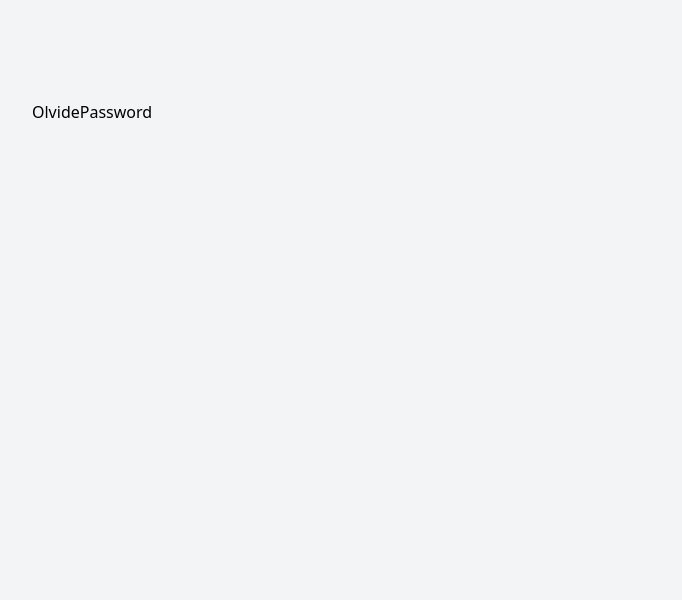
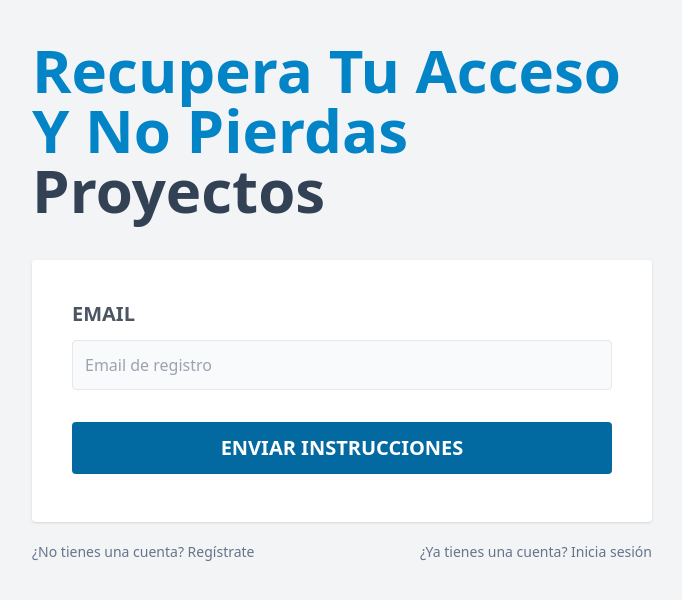
Before and after one commit to yefercode25/uptask-docker, a React (Vite) app in the folder frontend/: page /olvide-password in a window 1280 px wide. Shown: the top 600 px of the page, without its empty margins (298-980 px from the left). Built offline with nearby package versions, Linux system fonts and the light colour scheme.

Commit message:
Implementada la vista de recuperación de contraseña y envío de instrucciones

```diff
--- a/frontend/src/layouts/AuthLayout.tsx
+++ b/frontend/src/layouts/AuthLayout.tsx
@@ -3,7 +3,7 @@ import { Outlet } from "react-router-dom";
 const AuthLayout = () => {
   return (
     <>
-      <main className="container mx-auto mt-5 md:mt-20 p-5 md:flex md:justify-center">
+      <main className="container mx-auto mt-5 md:mt-15 p-5 md:flex md:justify-center">
         <div className="md:w-2/3 lg:w-1/2">
           <Outlet />
         </div>
--- a/frontend/src/pages/OlvidePassword.tsx
+++ b/frontend/src/pages/OlvidePassword.tsx
@@ -1,6 +1,45 @@
+import { Link } from 'react-router-dom';
+
 const OlvidePassword = () => {
   return (
-    <div>OlvidePassword</div>
+    <>
+      <h1 className="text-sky-600 font-black text-6xl capitalize">
+        Recupera tu acceso y no pierdas {''}
+        <span className="text-slate-700">proyectos</span>
+      </h1>
+
+      <form className="mt-10 bg-white shadow rounded px-10 py-5 pb-12">
+        <div className="my-5">
+          <label className="uppercase text-gray-600 block font-black text-xl" htmlFor="email">Email</label>
+          <input
+            type="email"
+            id="email"
+            placeholder="Email de registro"
+            className="w-full mt-3 p-3 border rounded bg-gray-50"
+          />
+        </div>
+
+        <input
+          type="submit"
+          value="Enviar instrucciones"
+          className="bg-sky-700 w-full py-3 text-white uppercase font-bold rounded text-xl mt-3 hover:cursor-pointer hover:bg-sky-800 transition-colors"
+        />
+      </form>
+      <nav className="lg:flex lg:justify-between">
+        <Link
+          to="/registrar"
+          className="block text-center my-5 text-slate-500 hover:text-slate-700 text-sm"
+        >
+          ¿No tienes una cuenta? Regístrate
+        </Link>
+        <Link
+          to="/"
+          className="block text-center my-5 text-slate-500 hover:text-slate-700 text-sm"
+        >
+          ¿Ya tienes una cuenta? Inicia sesión
+        </Link>
+      </nav>
+    </>
   )
 }
 
```
